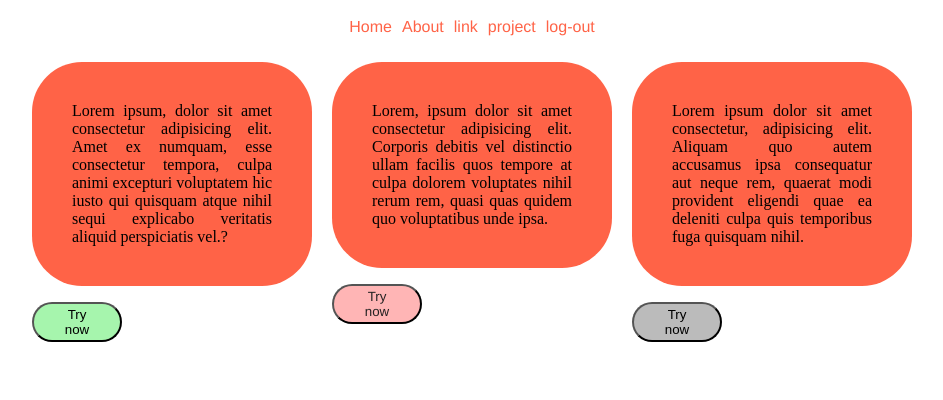
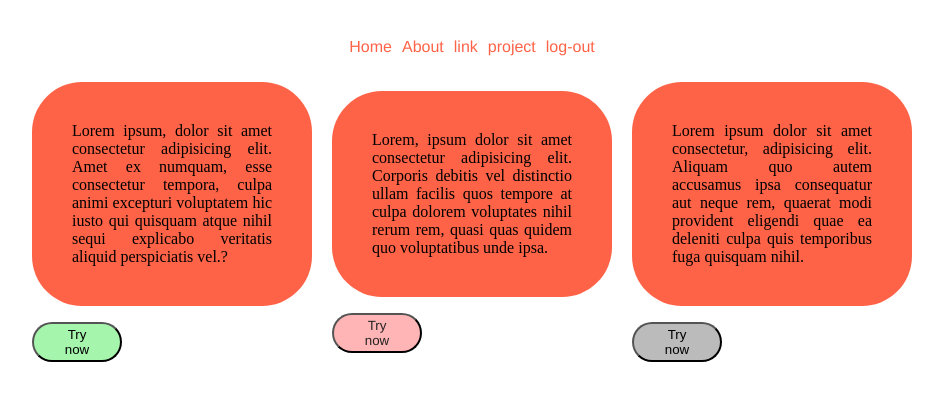
Before and after one commit to anikaivnath/BEM-and-SCSS, a plain HTML site: page index.html in a window 1280 px wide. Shown: the whole page, without its empty margins (168-1111 px from the left). Drawn offline with Linux system fonts and the light colour scheme.

Commit message:
add width

```diff
--- a/_btn.scss
+++ b/_btn.scss
@@ -15,3 +15,6 @@ p{
  border-radius:$border;
 
 }
+.para{
+    margin-top:25px;
+}
--- a/index.html
+++ b/index.html
@@ -26,7 +26,7 @@
        </button>
     </div>
     <div>
-    <p>
+    <p class="para">
         Lorem, ipsum dolor sit amet consectetur adipisicing elit. Corporis debitis vel distinctio ullam facilis quos tempore at culpa dolorem voluptates nihil rerum rem, quasi quas quidem quo voluptatibus unde ipsa.
     </p>
     <button class="btn__item">
--- a/style.scss
+++ b/style.scss
@@ -16,7 +16,6 @@ $text-decoration: none;
 @import "btn.scss";
 
 
-
 .nav__item {
 
     font-family: $font-family;
@@ -29,7 +28,7 @@ $text-decoration: none;
     .nav__item--link {
         text-decoration: $text-decoration;
         color: $primary-color;
-        margin-top: 10px;
+        margin-top: 30px;
         text-align: center;
     }
 }
```
Also changed, not shown: style.css, 1 other file.
